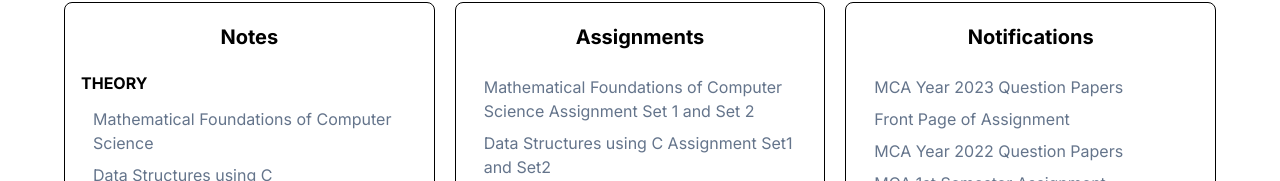
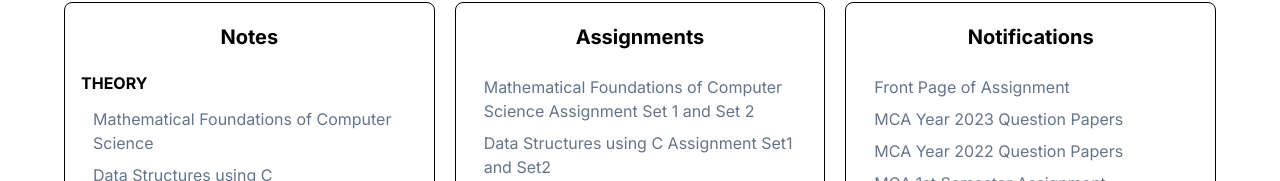
Before and after one commit to Hemraj-7/NotesWala, a Next.js app: page /explore in a window 1280 px wide. Shown: the part 145-326 px from the top of the page. Built offline with nearby package versions, Linux system fonts and the light colour scheme.

Commit message:
Update website

```diff
--- a/app/explore/page.js
+++ b/app/explore/page.js
@@ -45,8 +45,8 @@ const page = () => {
         <div className='w-full md:min-h-[500px] border border-black p-2 rounded-lg'>
           <h2 className='text-xl font-bold text-center p-3'>Notifications</h2>
             <ul className='flex flex-col gap-2 p-3 px-5'>
+              <li className='text-slate-500 hover:text-black'><Link href={'/notify/Front Page of Assignment.pdf'}>Front Page of Assignment</Link></li>
               <li className='text-slate-500 hover:text-black'><Link href={'/notify/MCA Year 2023 Question Papers.pdf'}>MCA Year 2023 Question Papers</Link></li>
-              <li className='text-slate-500 hover:text-black'><Link href={'/notify/Front Page of Assignment.pdf'}>Front Page of Assignment</Link></li>
               <li className='text-slate-500 hover:text-black'><Link href={'/notify/MCA Year 2022 Question Papers.pdf'}>MCA Year 2022 Question Papers</Link></li>
               <li className='text-slate-500 hover:text-black'><Link href={'/notify/MCA I Semester assignment.pdf'}>MCA 1st Semester Assignment Notification</Link></li>
               <li className='text-slate-500 hover:text-black'><Link href={'/notify/IMPQuestions_Sem1.pdf'}>All Subjects Important Quetions </Link></li>
```
